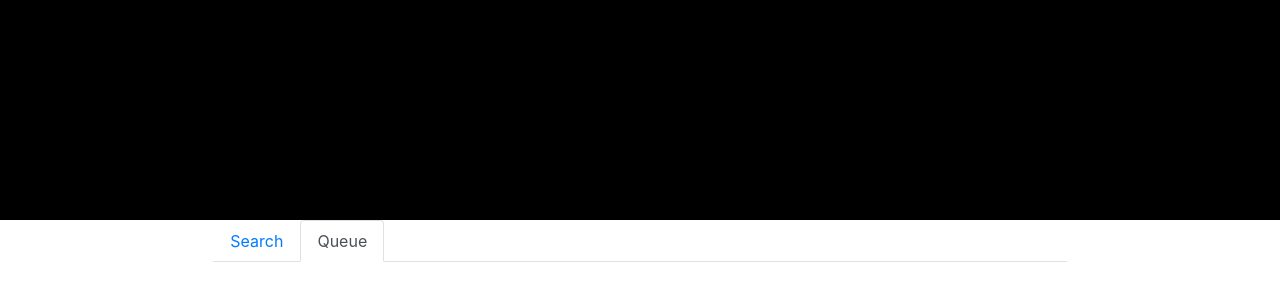
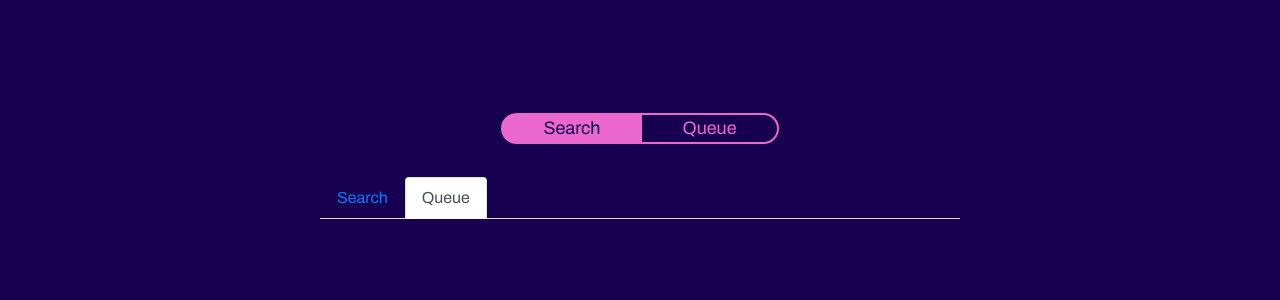
Before and after one commit to wmanintu/youtube-queue, a React (Create React App) app: page / in a window 1280 px wide. Shown: the part 260-560 px from the top of the page. Built offline with nearby package versions, Linux system fonts and the light colour scheme.

Commit message:
add custom css tab

```diff
--- a/public/index.html
+++ b/public/index.html
@@ -28,6 +28,8 @@
       integrity="sha384-GJzZqFGwb1QTTN6wy59ffF1BuGJpLSa9DkKMp0DgiMDm4iYMj70gZWKYbI706tWS"
       crossorigin="anonymous"
     />
+    <link rel="stylesheet" href="https://use.fontawesome.com/releases/v5.7.2/css/all.css" integrity="sha384-fnmOCqbTlWIlj8LyTjo7mOUStjsKC4pOpQbqyi7RrhN7udi9RwhKkMHpvLbHG9Sr" crossorigin="anonymous">
+    <link href="https://fonts.googleapis.com/css?family=Archivo" rel="stylesheet">
     <title>React App</title>
   </head>
   <body>
--- a/src/App.css
+++ b/src/App.css
@@ -1,28 +1,37 @@
 .App {
   text-align: center;
-  /* background-color: #969696; */
-  /* height: 100vh; */
 }
-
-.green {
-  background-color: #6FFFB0;
+.tab-container {
+  display: inline;
 }
-
-.black {
-  background-color: black;
+.tab-item {
+  color: #EA68CF;
+  font-size: 18px;
+  border: 2px solid #EA68CF;
+  display: inline-block;
+  padding: 0px 40px;
+  margin-top: 13px;
+  font-weight: bold;
 }
-
-.purple {
-  background-color: #7D4CDB;
+.active-tab {
+  background: #EA68CF;
 }
-
-@keyframes App-logo-spin {
-  from {
-    transform: rotate(0deg);
-  }
-  to {
-    transform: rotate(360deg);
-  }
+.active-tab-text {
+  color: #16004F;
+}
+.tab-item:hover {
+  cursor: pointer;
+}
+.search-tab {
+  border-radius: 30px 0px 0px 30px;
+  border-right: 1px solid;
+}
+.queue-tab {
+  border-radius: 0px 30px 30px 0px;
+  border-left: 1px solid;
+}
+.hidden {
+  display:none;
 }
 
 .col-12 {
--- a/src/App.js
+++ b/src/App.js
@@ -6,19 +6,76 @@ import store from './store'
 import Player from './components/Player'
 import Search from './components/Search'
 import Queue from './components/Queue'
-
+// searchTab: '',
+      // searchTxt: '',
+      // queueTab: '',
+      // queueTxt: ''
 class App extends Component {
+  constructor(props) {
+    super(props)
+    this.state = {
+      activeTab: 'search',
+      searchText: '',
+      searchTab: 'tab-item search-tab',
+      queueText: '',
+      queueTab: 'tab-item queue-tab'
+    }
+  }
+  componentDidMount = () => {
+    this.tab(this.state.activeTab)
+  }
+  handleClickTab = (name) => {
+    console.log(name)
+    this.setState({ activeTab: name })
+    this.tab(name)
+  }
+  tab = (name) => {
+    console.log('call tab', name)
+    switch (name) {
+      case 'search':
+          this.setState({
+            searchText: 'active-tab-text',
+            searchTab: 'tab-item search-tab active-tab'
+          })
+          this.setState({
+            queueText: '',
+            queueTab: 'tab-item queue-tab'
+          })
+          break
+      case 'queue':
+          this.setState({
+            queueText: 'active-tab-text',
+            queueTab: 'tab-item queue-tab active-tab'
+          })
+          this.setState({
+            searchText: '',
+            searchTab: 'tab-item search-tab'
+          })
+          break
+      default:
+        break
+    }
+  }
   render() {
     return (
       <Provider store={store}>
         <div className="App">
           <div className="black" >
-            <Col xs={12} lg={{offset: 2, span: 8}}>
+            <Col xs={12} md={12} lg={{offset: 2, span: 8}} xl={{offset: 3, span: 6}}>
               <Player />
             </Col>
           </div>
           <div>
-            <Col xs={12} lg={{offset: 2, span: 8}}>
+            <Col xs={12} md={12} lg={{offset: 2, span: 8}} xl={{offset: 3, span: 6}}>
+              <div className="tab-container">
+                <div className={this.state.searchTab} onClick={()=>this.handleClickTab('search')}>
+                  <div className={this.state.searchText}>Search</div>
+                </div>
+                <div className={this.state.queueTab} onClick={()=>this.handleClickTab('queue')}>
+                  <div className={this.state.queueText}>Queue</div>
+                </div>
+              </div>
+              <hr></hr>
               <Tabs defaultActiveKey="profile" id="uncontrolled-tab-example">
                 <Tab eventKey="home" title="Search">
                   <Search />
--- a/src/index.css
+++ b/src/index.css
@@ -1,11 +1,10 @@
 body {
   margin: 0;
   padding: 0;
-  font-family: -apple-system, BlinkMacSystemFont, "Segoe UI", "Roboto", "Oxygen",
-    "Ubuntu", "Cantarell", "Fira Sans", "Droid Sans", "Helvetica Neue",
-    sans-serif;
+  font-family: 'Archivo', sans-serif;
   -webkit-font-smoothing: antialiased;
   -moz-osx-font-smoothing: grayscale;
+  background-color:#16004F;
 }
 
 code {
```
